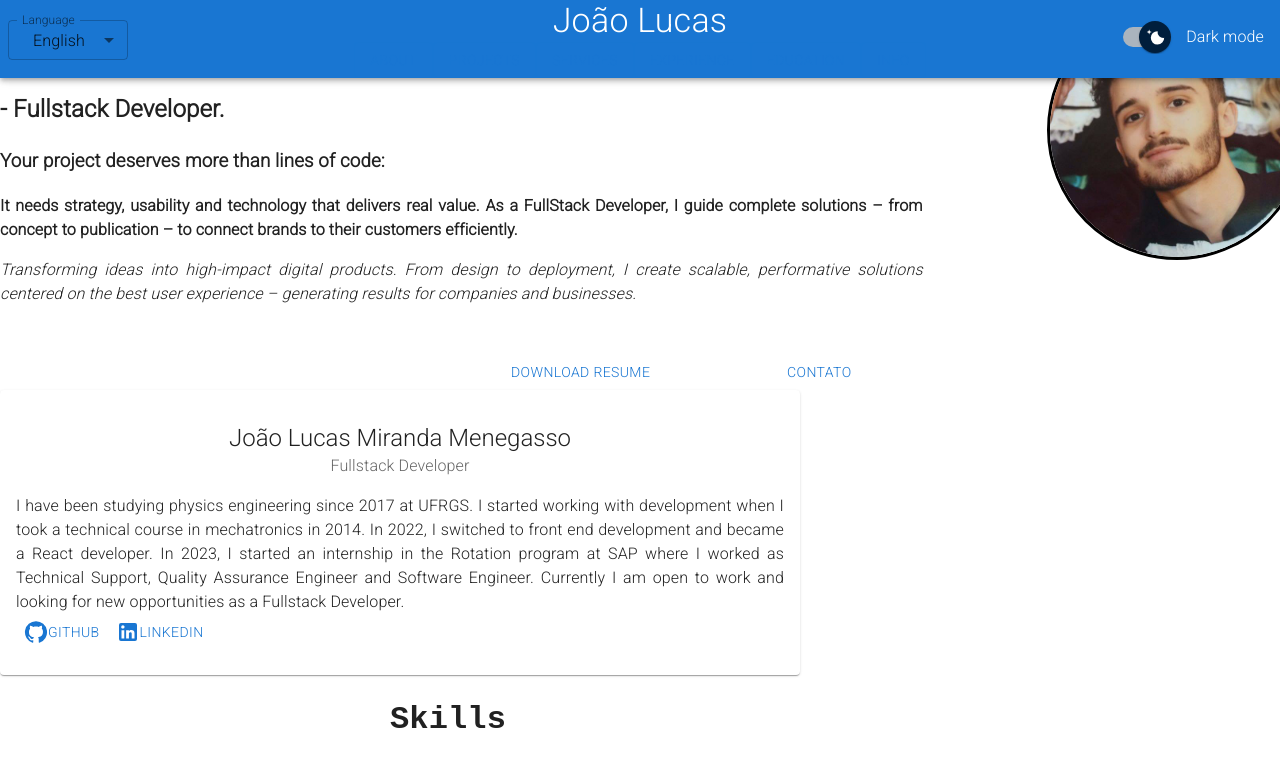
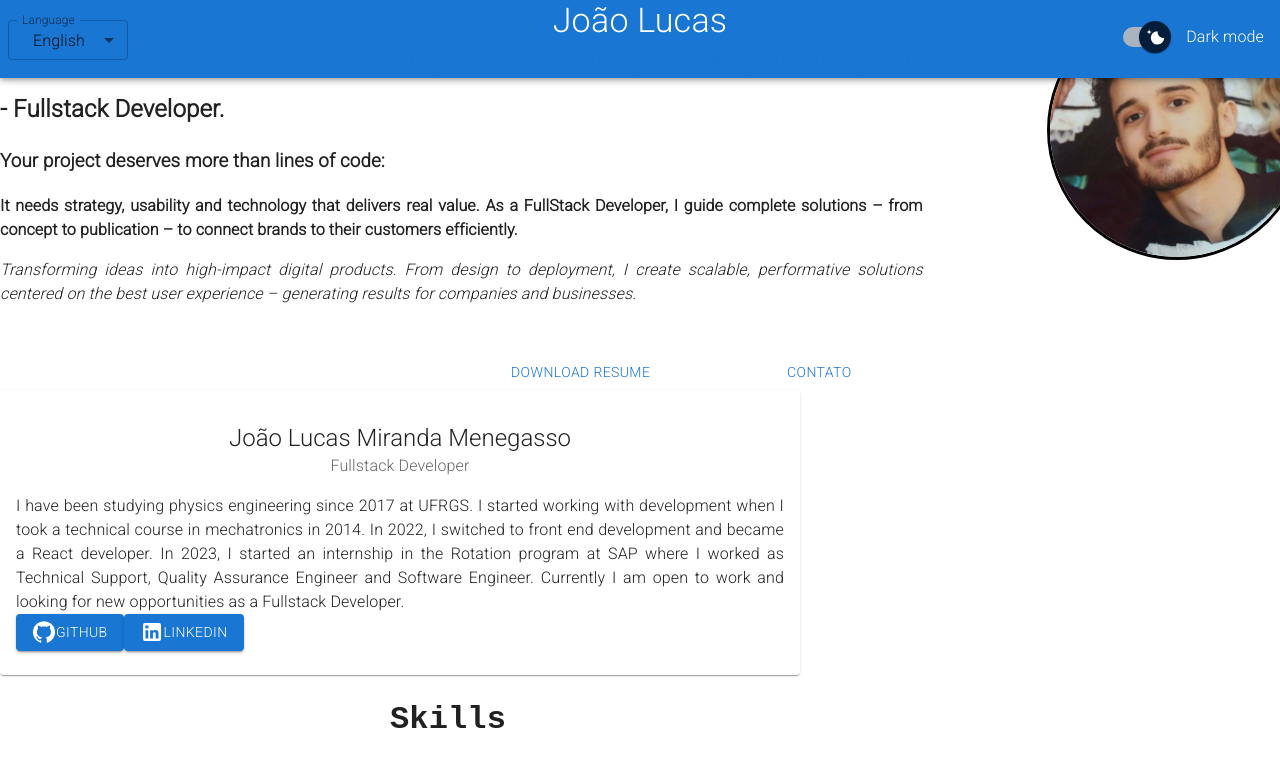
Before and after one commit to joaolucasmm/portfolio-dev, a React (Create React App) app: page / in a window 1280 px wide. Shown: the top 763 px of the page. Built offline with nearby package versions, Linux system fonts and the light colour scheme.

Commit message:
Add dark mode to About component

```diff
--- a/src/Components/About/About.jsx
+++ b/src/Components/About/About.jsx
@@ -5,23 +5,24 @@ import Card from "@mui/material/Card";
 import CardHeader from "@mui/material/CardHeader";
 import CardContent from "@mui/material/CardContent";
 import textSelector from "./texts";
+import variables from '../UI/variables.scss';
 
-function About({ styleSection, language }) {
+
+function About({ styleSection, language, darkMode }) {
     return (
         <div className={styleSection}>
-            <Card className="container_about">
+            <Card className="container_about" sx={{bgcolor:variables.color1}}>
                 <CardContent className="about_content">
                     <CardHeader title={textSelector(language, 0)} subheader={textSelector(language, 1)} className="about_presentation"/>
-                    <section></section>
                     <section>
                         {textSelector(language, 2)}
                     </section>
                     <section>
-                        <Button onClick={() => window.open("https://www.linkedin.com/in/jo%C3%A3o-lucas-miranda-menegasso/", "_blank")}>
+                        <Button className={"button " + (darkMode && "button_dark")} variant="contained" onClick={() => window.open("https://www.linkedin.com/in/jo%C3%A3o-lucas-miranda-menegasso/", "_blank")}>
                             <GitHubIcon />
                             GitHub
                         </Button>
-                        <Button onClick={() => window.open("https://github.com/joaolucasmm", "_blank")}>
+                        <Button className={"button " + (darkMode && "button_dark")} variant="contained" onClick={() => window.open("https://github.com/joaolucasmm", "_blank")}>
                             <LinkedInIcon />
                             LinkedIn
                         </Button>
--- a/src/Components/About/About.scss
+++ b/src/Components/About/About.scss
@@ -1,13 +1,22 @@
+@import '../UI/variables.scss';
+
 .container_about {
     display: flex;
     width: 800px;
+    background-color: $color1;
     .about_content {
         text-align: justify;
-        .about_title {
-            text-align: center;
-        }
         .about_presentation {
             text-align: center;
         }
+        .button {
+            color: black;
+            background: $color2;
+            margin-right: .5rem;
+            transition: transform .2s;
+        }
+        .button:hover {
+            transform: scale(1.1);
+        }
     }
 }
```
